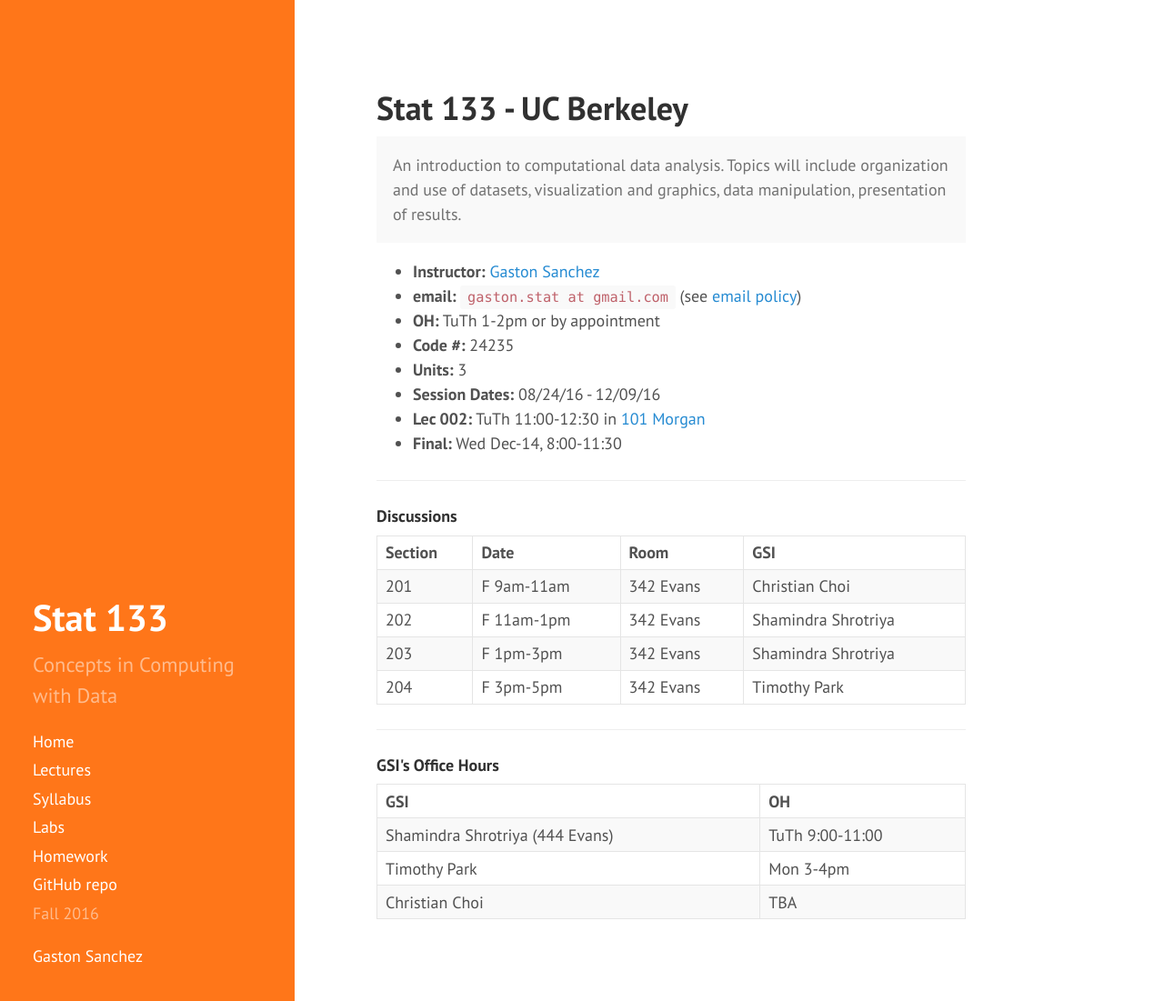
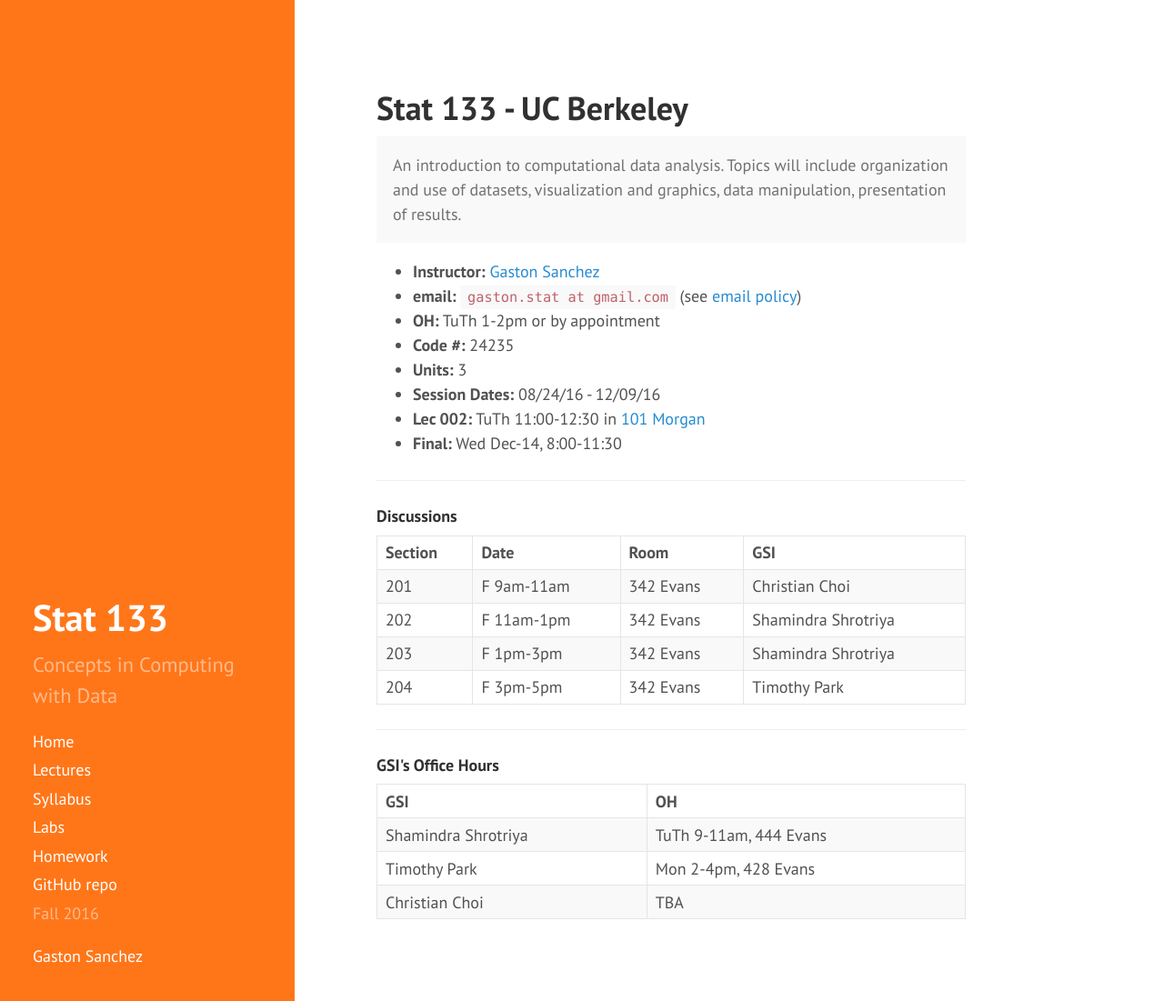
Before and after one commit to gastonstat/relic-stat133, a Jekyll site: the page built from index.html, in a window 1280 px wide and 1101 px high. Shown: the whole window at 91% size. Built offline with Jekyll 4.4.1, drawn with Linux system fonts in a browser that asks for light colours; nearby versions of some CDN libraries; the list of posts is cut into pages by our own code.

Commit message:
index: update Timos OH, fall 2016

```diff
--- a/index.html
+++ b/index.html
@@ -75,12 +75,12 @@
   </thead>
   <tbody>
     <tr>
-      <td>Shamindra Shrotriya (444 Evans)</td>
-      <td>TuTh 9:00-11:00</td>
+      <td>Shamindra Shrotriya</td>
+      <td>TuTh 9-11am, 444 Evans</td>
     </tr>
     <tr>
       <td>Timothy Park</td>
-      <td>Mon 3-4pm</td>
+      <td>Mon 2-4pm, 428 Evans</td>
     </tr>
     <tr>
       <td>Christian Choi</td>
```
